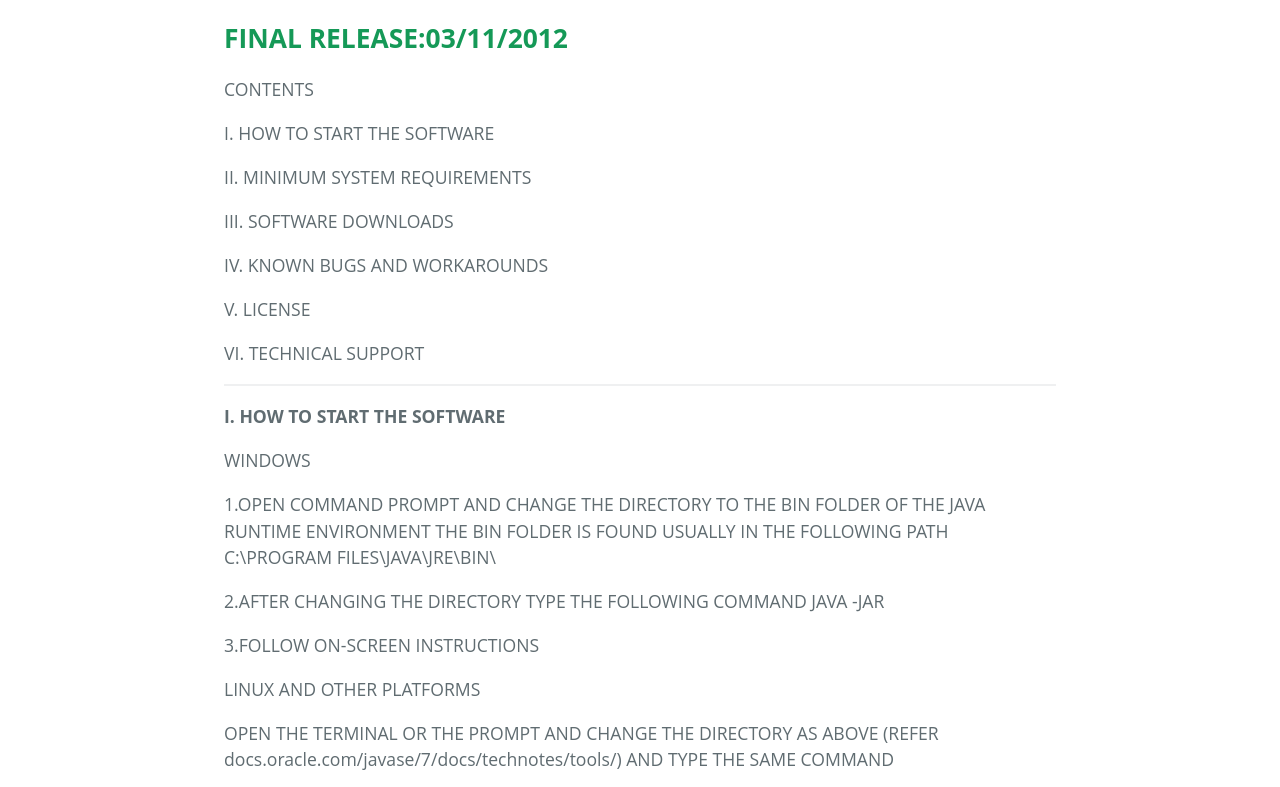
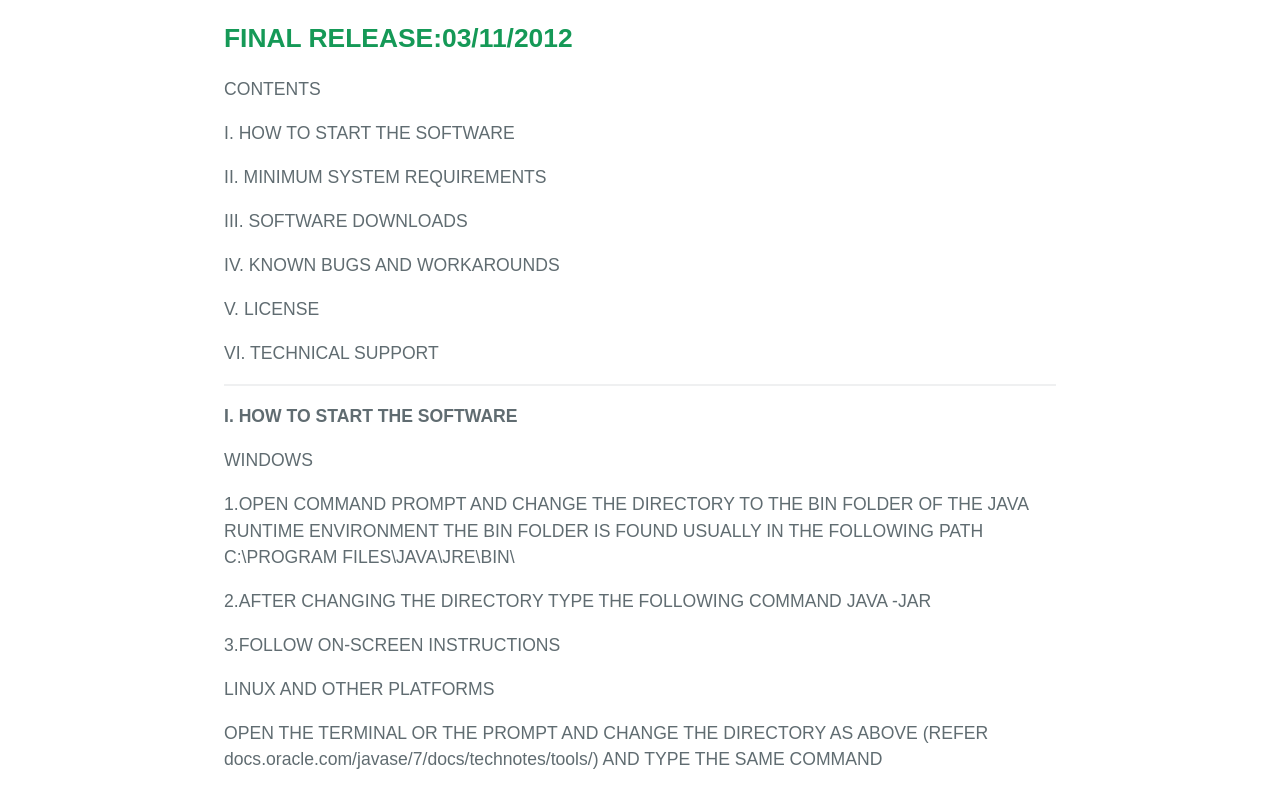
Before and after one commit to grakshith/FileM, a plain HTML site: page index.html in a window 1280 px wide. Shown: the part 700-1487 px from the top of the page. Drawn offline with Linux system fonts and the light colour scheme.

Commit message:
Update stylesheet.css

```diff
--- a/stylesheets/stylesheet.css
+++ b/stylesheets/stylesheet.css
@@ -4,7 +4,7 @@
 body {
   padding: 0;
   margin: 0;
-  font-family: "Open Sans", "Helvetica Neue", Helvetica, Arial, sans-serif;
+  font-family: "Dosis, "Helvetica Neue", Helvetica, Arial, sans-serif;
   font-size: 16px;
   line-height: 1.5;
   color: #606c71; }
```
